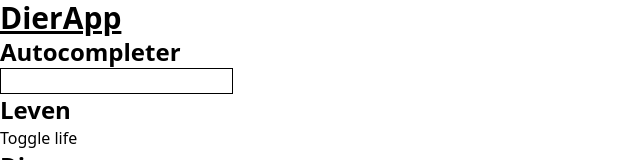
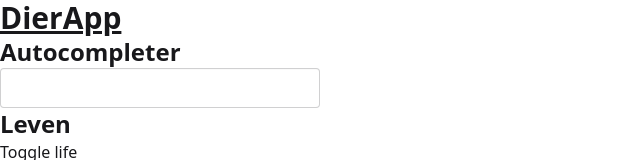
Before and after one commit to JPtenBerge/angular-2025-07, an Angular app in the folder demo/: page / in a window 1280 px wide. Shown: the top 160 px of the page, without its empty margins (0-640 px from the left). Built offline with nearby package versions, Linux system fonts and the light colour scheme.

Commit message:
DaisyUI ingezet. Formatting hersteld

```diff
--- a/demo/src/app/app.css
+++ b/demo/src/app/app.css
@@ -6,9 +6,9 @@ td img {
     background: lightgoldenrodyellow;
 }
 
-input.ng-touched.ng-invalid {
+/* input.ng-touched.ng-invalid {
     background: pink;
 }
 input.ng-touched.ng-valid {
     background: lightgreen;
-}
+} */
--- a/demo/src/app/app.ts
+++ b/demo/src/app/app.ts
@@ -57,7 +57,7 @@ export class App {
 
 		this.animals.push({
 			...this.newAnimal,
-			id: Math.max(...this.animals.map((x) => x.id)) + 1,
+			id: Math.max(...this.animals.map(x => x.id)) + 1,
 		});
 		// this.newAnimal = {} as Animal;
 		// newAnimal = createAnimal();
@@ -69,7 +69,6 @@ export class App {
 		animal.maxAge += 5;
 	}
 
-
 	handleSelect(animal: Animal) {
 		console.log('hey! er is iets geselecteerd bij el autocompleter:', animal);
 	}
--- a/demo/src/app/components/autocompleter/autocompleter.html
+++ b/demo/src/app/components/autocompleter/autocompleter.html
@@ -1,6 +1,6 @@
 <input
 	[(ngModel)]="query"
-	class="border"
+	class="input"
 	(input)="autocomplete()"
 	(keydown.arrowdown)="next()"
 	(keydown.enter)="select()"
@@ -9,9 +9,7 @@
 @if (suggestions) {
 	<ul>
 		@for (suggestion of suggestions; track suggestion) {
-			<li [class.bg-slate-300]="$index == activeIndex">
-				{{ suggestion | json }} {{ $index }}
-			</li>
+			<li [class.bg-slate-300]="$index == activeIndex">{{ suggestion | json }} {{ $index }}</li>
 		}
 	</ul>
 }
--- a/demo/src/styles.css
+++ b/demo/src/styles.css
@@ -1,3 +1,4 @@
 /* You can add global styles to this file, and also import other style files */
 
 @import 'tailwindcss';
+@plugin 'daisyui';
```
Also changed, not shown: demo/package.json (+1 -10 lines), demo/src/app/components/autocompleter/autocompleter.ts (+2 -7 lines), 2 other files (tests, documents, lock files or other folders).
